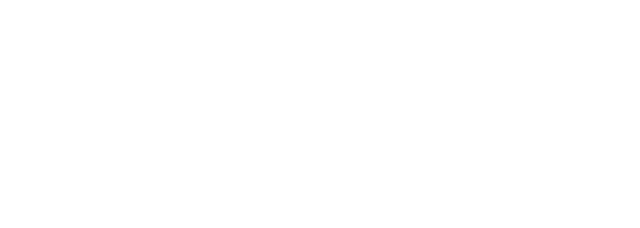
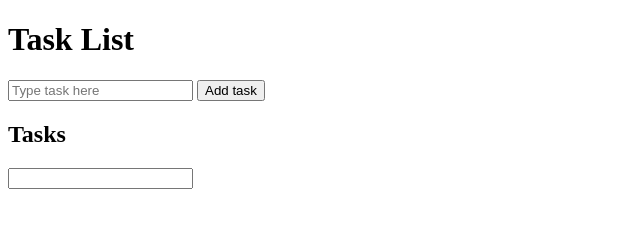
Before and after one commit to erinsong/youtube-tutorials, a plain HTML site: page todo-app/index.html in a window 1280 px wide. Shown: the whole page, without its empty margins (0-640 px from the left). Drawn offline with Linux system fonts and the light colour scheme.

Commit message:
added html task form skeleton

```diff
--- a/todo-app/index.html
+++ b/todo-app/index.html
@@ -8,6 +8,25 @@
     <title>Task List</title>
 </head>
 <body>
+    <header>
+        <h1>Task List</h1>
+        <form id="task-form">
+            <input type="text" id="task-input" placeholder="Type task here">
+            <input type="submit" id="task-submit" value="Add task">
+        </form>
+    </header>
 
+    <main>
+        <section class="task-list">
+            <h2>Tasks</h2>
+            <div id="task">
+                <div class="task">
+                    <div class="content">
+                        <input class="text" value="" type="text" readonly>
+                    </div>
+                </div>
+            </div>
+        </section>
+    </main>
 </body>
 </html>
```
